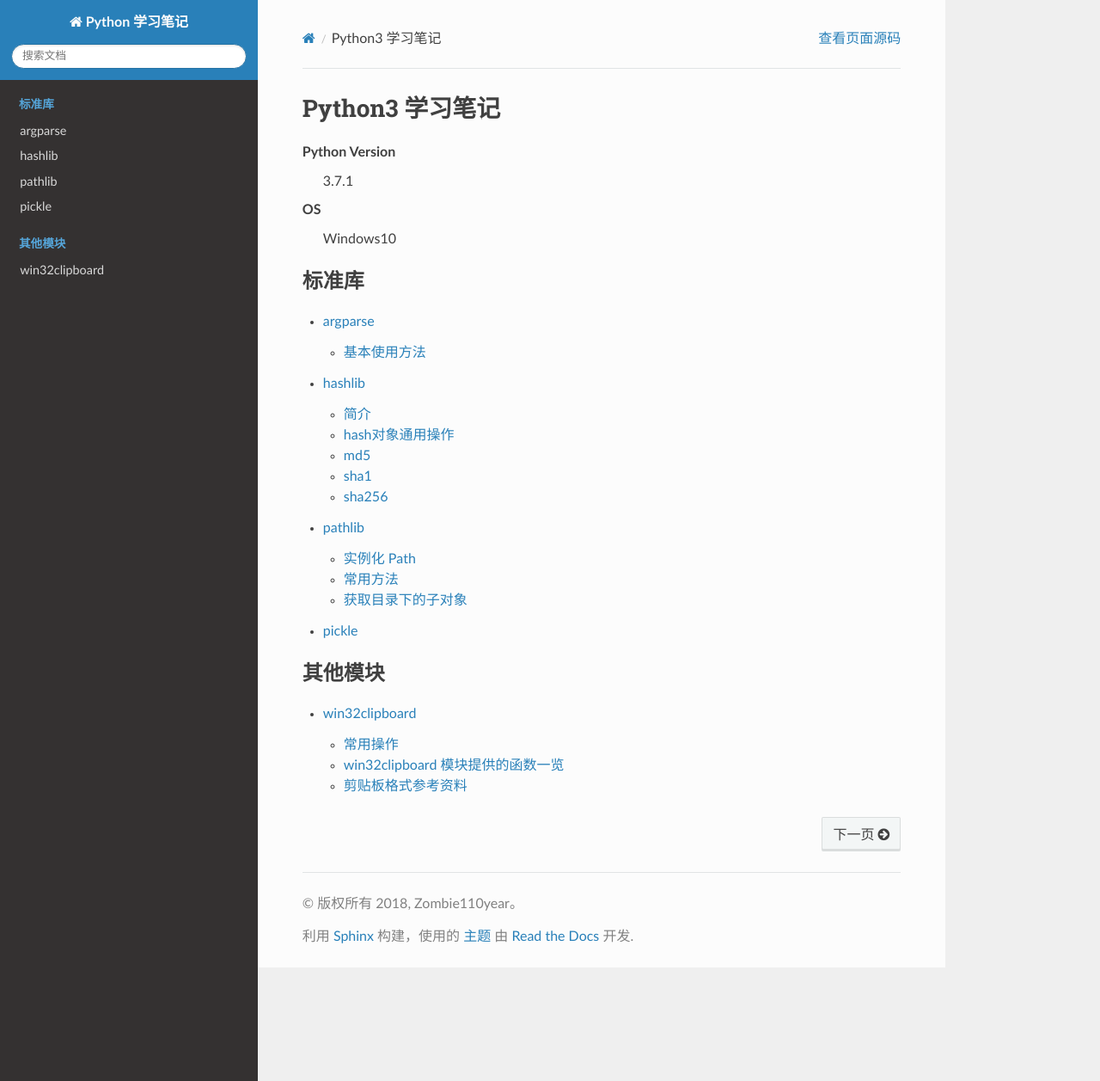
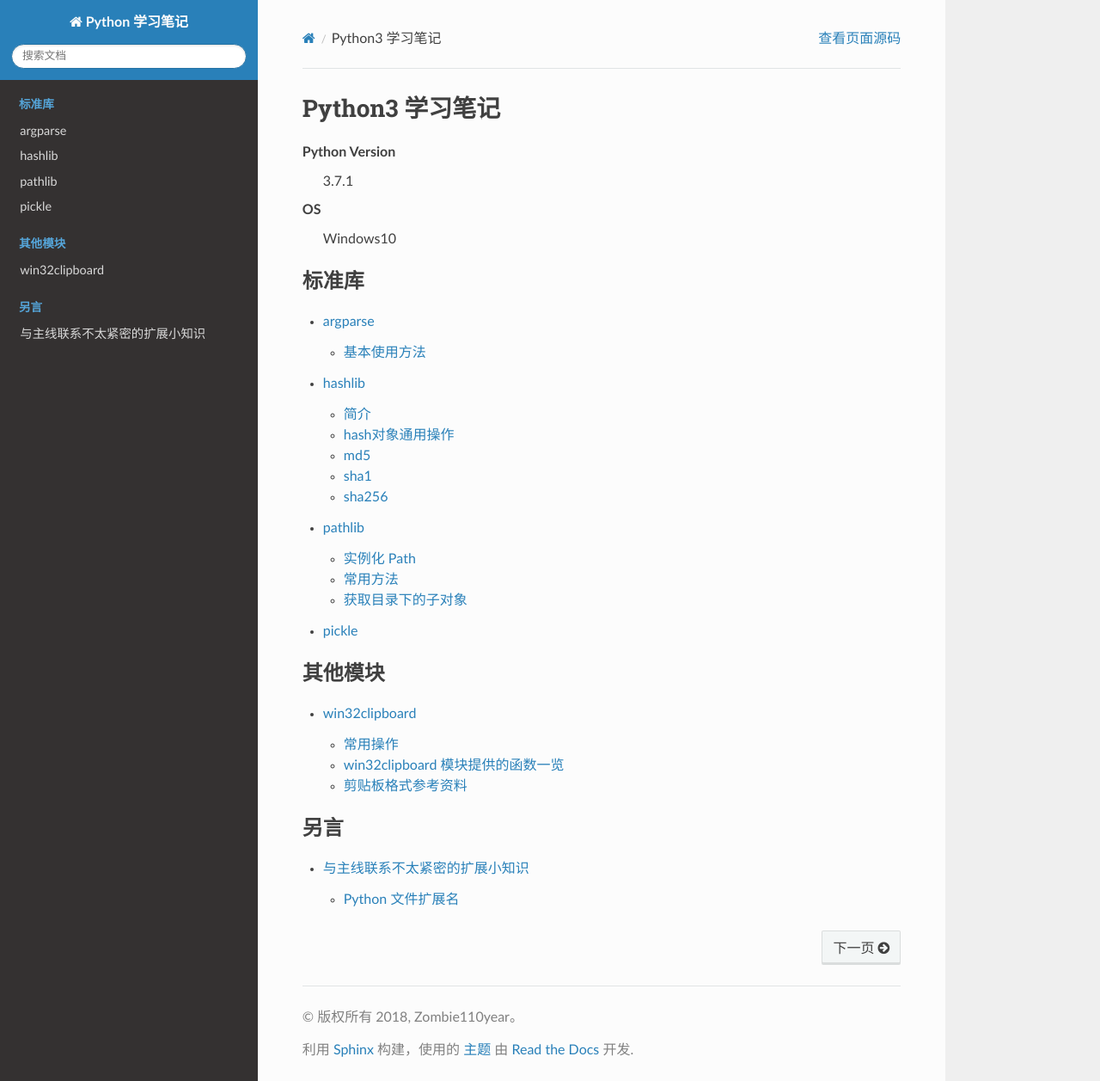
Before and after one commit to krishnadulal/learn-py, a Sphinx documentation site: the page built from source/index.rst, in a window 1280 px wide and 1257 px high. Shown: the whole window at 86% size. Built offline with Sphinx 7.4.7 and the Read the Docs theme 2.0.0, drawn with Linux system fonts in a browser that asks for light colours; formulas are drawn with MathJax 3; pages that are not in the unit, such as notebooks, are missing from menus; some of the changed lines change nothing that is shown.

Commit message:
介绍了一些扩展名的由来

```diff
--- a/source/index.rst
+++ b/source/index.rst
@@ -32,3 +32,9 @@ OS
     :glob:
 
     tools-*
+
+.. toctree::
+    :maxdepth: 2
+    :caption: 另言
+
+    other/index
--- /dev/null
+++ b/source/other/extension_name.rst
@@ -0,0 +1,102 @@
+#################
+Python 文件扩展名
+#################
+
+编写 Python 程序, 一般都是将其保存在 ``.py`` 后缀的文本文件之中, 这是通常所看到的 Python 代码文件.
+
+与 Python 相关的文件后缀还有 ``.pyw``, ``.pyc``, ``.pyo``, ``.pyx``, ``.pyd``, ``.pyz`` 等等, 以下是详细介绍.
+
+py pyw
+======
+
+``.py``, ``.pyw`` 其实都是 Python 源代码. Python 提供了两种解释器: ``python`` 或 ``pythonw``, 前者是命令行解释器, 会弹出一个控制台窗口, 而后者是常用于图形界面程序的解释器, 除了程序的主窗口之外, 不会弹出额外的控制台窗口.
+
+而 ``.py`` 与 ``.pyw`` 则是在这方面进行区分. ``.pyw`` 被约定作为图形界面程序的后缀名. 实际上, Python 解释器根本不挑剔后缀名, 哪怕代码文件根本没有后缀名, 只要作为参数传递给解释器, 也是可以运行的.
+
+这个两个后缀名的区别是为了方便人类区分.
+
+pyc pyo
+=======
+
+Python 是一门动态语言, 是用 PVM (Python Vitual Machine) 来动态解释源代码执行的. 在执行时, 会将人类可读的源代码 (.py 文件) 先编译为字节码 bytes code, 然后交给 PVM 执行. 对于不同的解释器, 不同的版本, 字节码的格式可能不一样.
+
+运行单模块时, 也就是运行 ``python xxx.py`` 这样的命令时, 生成的字节码只会作为 ``PyCodeObject`` 存在内存中, 当程序结束后便会清除. 而当程序中存在 ``import`` 语句时, Python 则会在当前工作目录下创建 ``__pycache__`` 目录, 将 import 的模块生成的字节码保存在其中. ``.pyc`` 就是 Python 自动保存的字节码文件使用的后缀名. 当 Python 运行一个模块时, 首先寻找它的 ``.pyc`` 文件, 找到了就直接载入, 否则就重新编译, 运行结束后保存. 如果 .pyc 文件的最后修改时间早于对应的 .py 文件, 那么也会重新编译. [#ref_1]_
+
+.. [#ref_1] 参考了 `<https://michaelyou.github.io/2016/01/23/pyc文件和python程序的执行过程/>`_
+
+``.pyc`` 是一个二进制文件. 它的命名方式为::
+
+    <模块名>.<解释器版本>.<优化等级>.pyc
+
+如果优化等级为 0, 那么这一项是不在文件名中表达的. 并且, 在每个文件的头部, 都有相同的 magic number: ``42 0D 0D 0A 00 00 00 00``.
+
+编译 pyc
+--------
+
+除了 ``import`` 之外, 可以手动调用标准库 :mod:`py_compile` 来将指定模块编译为字节码保存::
+
+    python -m py_compile hello.py
+
+会自动保存在工作目录的 ``__pycache__`` 下.
+
+或者, 可以在一个脚本中完成以上工作::
+
+    import py_compile
+
+    py_compile.compile("D:/_Playground/py/hello.py")
+    # 需要绝对路径
+
+.. function:: py_compile.compile(file, cfile=None, dfile=None, doraise=False, optimize=-1, invalidation_mode=<PycInvalidationMode.TIMESTAMP: 1>)
+
+    :param file: 源代码文件路径.
+    :param cfile: 编译的目标文件名. 如果不指定(默认为 None) 则按照 PEP 3147/PEP 488 的规定命名.
+    :param dfile: 声称的文件名, 即出现在错误警告中的文件名, 默认为源文件名.
+    :param doraise: 指示在找到编译错误时是否应引发异常的标志. 如果发生异常并且此标志设置为 False, 则将打印一个指示异常性质的字符串, 该函数将返回给调用者. 如果发生异常并且此标志设置为 True，则将抛出 PyCompileError 异常.
+    :param optimize: 设置编译的优化等级. 可用的值有 -1,0,1,2. -1 表示使用解释器设定的优化等级, 即使用命令行参数 ``-O`` 设定的等级.
+    :param invalidation_mode: 未找到文档
+    :return: 生成的文件的路径
+
+    .. note:: 所有的参数都是位置参数, 不支持命名参数.
+
+如果要批量地编译, 使用 :mod:`compileall` 模块编译整个目录下的所有模块::
+
+    python -m compileall /path/to/src/dir
+
+详见 https://docs.python.org/3/library/compileall.html .
+
+``.pyo`` 则是优化编译的字节码, 和 ``.pyc`` 是一样的作用, 只不过设置了优化选项::
+
+    python -m py_compile -O hello.py    # 1 级优化, 移除断言以及其他调试信息
+    python -m py_compile -OO hello.py   # 2 级优化, 在 1 级优化之后再移除文档字符串
+
+这里的优化并不涉及到程序逻辑.
+
+.. important::
+    .pyo 是 Python2 使用的命名方式, Python3 使用 module.cpython-37.opt-1.pyc 这样的命名.
+
+运行 pyc
+--------
+
+``.pyc`` 文件可以使用 ``python hello.cpython-37.pyc`` 直接运行.
+
+反编译 pyc
+----------
+
+可以使用工具 `<https://github.com/rocky/python-uncompyle6>`_
+
+pyd
+====
+
+``.pyd`` 是使用其他语言编写并编译给 Python 使用的动态链接库. 本质上就是一个 ``.dll`` (Windows) 或 ``.so`` (Linux).
+
+在 import 时, ``.pyd`` 的表现和普通的 ``.py`` 模块一致, 可以将其等同于一个 ``.py`` 来使用, 只不过无法查看或修改源代码.
+
+pyx
+===
+
+``.pyx`` 是使用 Cython 语言为 Python 编写 C/C++ 扩展时约定使用的源代码文件后缀名.
+
+pyz
+===
+
+Python3.5 之后, 可以使用标准库 :mod:`zipapp` 将 Python 模块打包成一个可执行的 .zip 压缩包, 并使用 ``.pyz`` 后缀名. zipapp 的用法见本站 :ref:`zipapp`.
--- /dev/null
+++ b/source/other/index.rst
@@ -0,0 +1,10 @@
+##############################
+与主线联系不太紧密的扩展小知识
+##############################
+
+.. toctree::
+    :maxdepth: 1
+    :glob:
+    :caption: 另言
+
+    *
```
